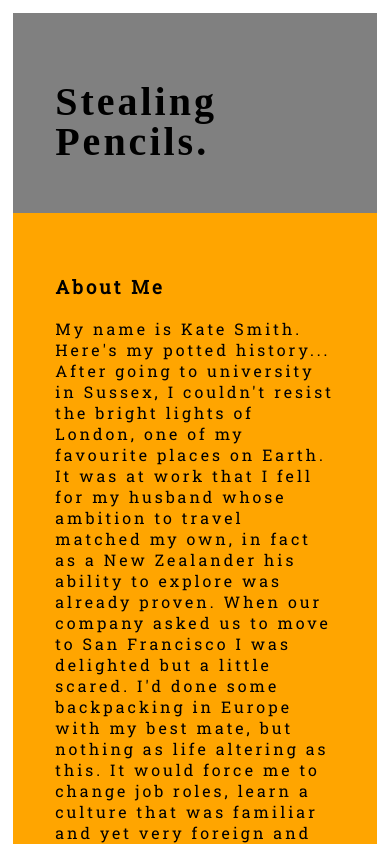
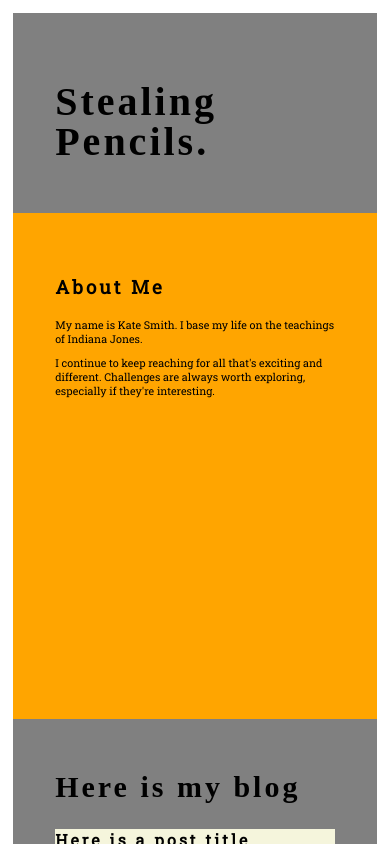
Before and after one commit to stealing-pencils/my_website, a React (Create React App) app in the folder my_website/: page / in a window 390 px wide. Shown: the top 844 px of the page. Built offline with nearby package versions, Linux system fonts and the light colour scheme; a web font is replaced by a local one.

Commit message:
adjusted about me font size to be responsive

```diff
--- a/my_website/src/App.css
+++ b/my_website/src/App.css
@@ -60,6 +60,12 @@
     font-size: 20px;
   }
 
+  .about-me-text {
+    white-space:normal;
+    font-size: calc(3px + 2vmin);
+    letter-spacing: 0;
+  }
+
 
 @media only screen and (min-width: 1024px) {
 
@@ -86,4 +92,8 @@
     background-color: #d3d3d3;
   }
 
+  .about-me-text {
+    font-size: calc(1px + 2vmin);
+  }
+
 }
--- a/my_website/src/App.js
+++ b/my_website/src/App.js
@@ -21,28 +21,11 @@ class App extends Component {
             About Me
             </h3>
             <div className="about-me-text">
-            My name is Kate Smith. Here's my potted history...
-
-            After going to university in Sussex, I couldn't resist the bright
-            lights of London, one of my favourite places on Earth.
-            It was at work that I fell for my husband whose ambition to travel
-            matched my own, in fact as a New Zealander his ability to explore
-            was already proven.  When our company asked
-            us to move to San Francisco I was delighted but a little scared.
-            I'd done some backpacking in Europe with my best mate, but nothing
-            as life altering as this.  It would force me to change job roles,
-            learn a culture that was familiar and yet very foreign and see some
-            of the most amazing vistas and exhilerating cities.  Now, suddenly
-            sevent years has passed in the States.  We have our own home and
-            two kids, who seem to have as much energy as a meteor.
-            During this time in the States, my husband and I have been visiting
-            England and New Zealand to see our
-            families.  Our hearts still resided in our homes, back with our families.
-            We have been almost equidistant between both England and New Zealand,
-            but we have decided to end our resistance and finally allow the pull
-            home, that yawning ache for a place you love, take over.  We will
-            be heading to New Zealand next year.  To good friends, family, outdoor
-            living, fantastic coffee and pies.
+            <p>{`My name is Kate Smith.  I base my life on the teachings of
+              Indiana Jones.`}</p>
+            <p>{`I continue to keep reaching for all that's exciting
+            and different.  Challenges are always worth exploring,
+            especially if they're interesting.`}</p>
             </div>
           </div>
           <Content/>
--- a/my_website/src/blogPosts.css
+++ b/my_website/src/blogPosts.css
@@ -21,4 +21,7 @@
   grid-area: p;
   background-color: white;
   margin: 0;
+  white-space:normal;
+  font-size: calc(3px + 2vmin);
+  letter-spacing: 0;
 }
```
